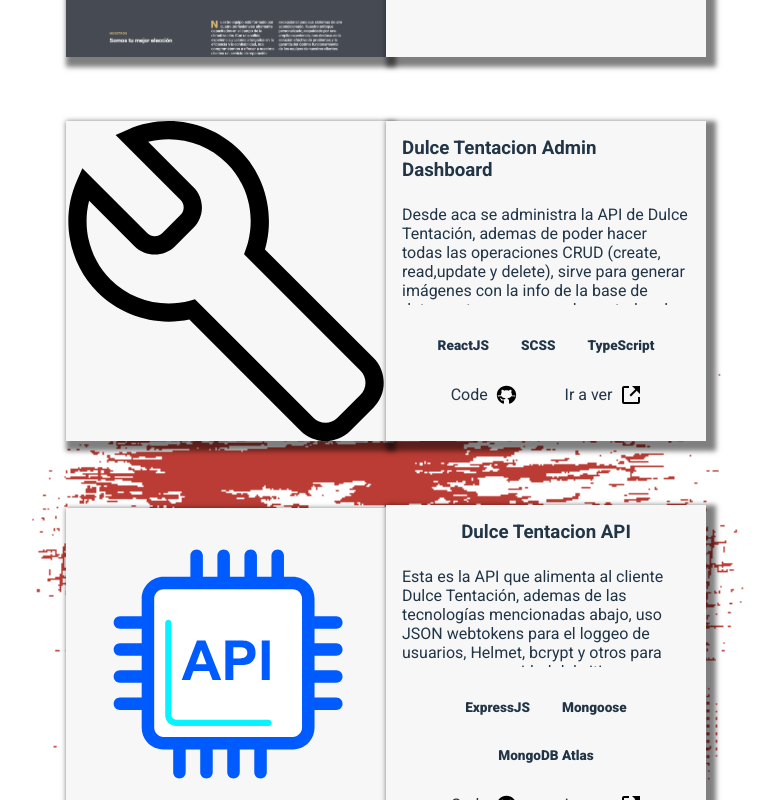
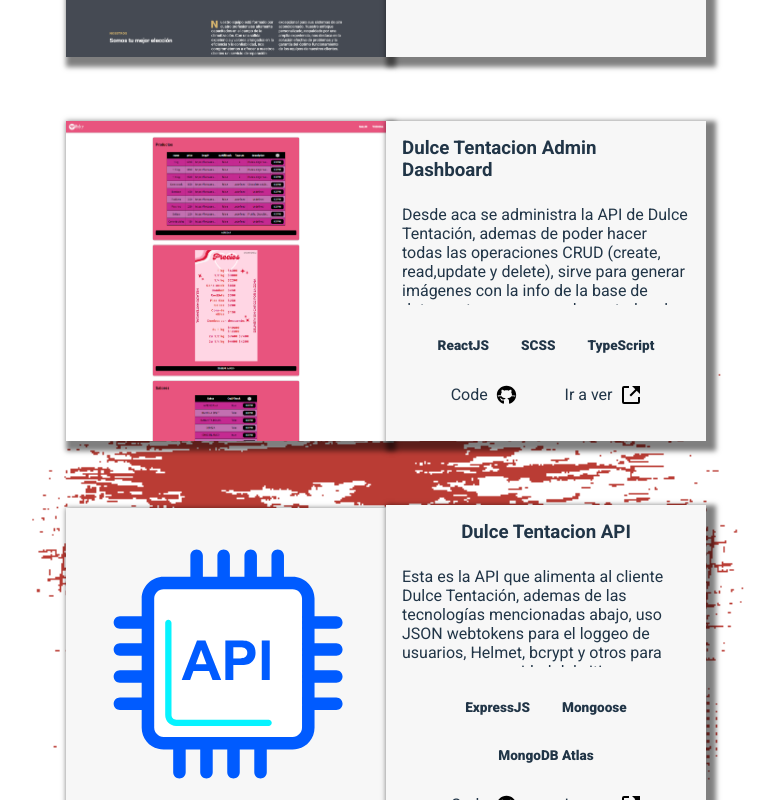
Before and after one commit to ae95caba/portfolio, a React (Vite) app: page / in a window 1280 px wide. Shown: the part 2860-3660 px from the top of the page, without its empty margins (254-1029 px from the left). Built offline with nearby package versions, Linux system fonts and the light colour scheme.

Commit message:
fix css of paint decals images

```diff
--- a/src/assets/projects/projects.json
+++ b/src/assets/projects/projects.json
@@ -18,7 +18,7 @@
   {
     "name": "Dulce Tentacion Admin Dashboard",
     "description": "Desde aca se administra la API de Dulce Tentación, ademas de poder hacer todas las operaciones CRUD (create, read,update y delete), sirve para generar imágenes con la info de la base de datos, estas se usan en los estados de la empresa. Ademas de esto, planeo agregarle una sección donde pueda ver los clientes del ultimo ves, productos mas vendidos y otras estadísticas, todo usando whatsapp-web.js.",
-    "thumbnail": "/src/assets/projects/admin.svg",
+    "thumbnail": "/src/assets/projects/dulce-tentacion-admin.png",
     "technologies": ["ReactJS", "SCSS", "TypeScript"],
     "repository": "https://github.com/ae95caba/dulce-tentacion-admin",
     "live": "https://dulce-tentacion-admin.netlify.app/"
--- a/src/index.scss
+++ b/src/index.scss
@@ -424,6 +424,7 @@
   .content {
     position: relative;
     .background-stroke {
+      max-width: 100%;
       position: absolute;
       left: 50%;
       transform: translate(-50%, -50%);
@@ -457,9 +458,8 @@
 
         .description,
         .thumbnail {
-          width: 20rem !important;
-          max-width: 20rem !important;
-          min-width: 20rem !important;
+          width: 20rem;
+
           background-color: $primary-color;
 
           box-shadow: 5px 5px 5px 5px rgba(0, 0, 0, 0.5);
@@ -487,8 +487,7 @@
         .description {
           padding: 1rem;
           z-index: 1;
-          flex: 1;
-          flex-basis: 0;
+
           display: flex;
           flex-direction: column;
           align-items: center;
@@ -507,7 +506,7 @@
             li {
               font-weight: 900;
               padding: 0.5rem;
-              // box-shadow: 0 0 5px 0 rgba(0, 0, 0, 0.5);
+
               font-size: 0.85rem;
               text-align: center;
             }
@@ -610,30 +609,6 @@
   .burger-menu {
     display: flex !important;
   }
-
-  /*  #projects {
-    .subcontainer {
-      position: relative;
-      &::before {
-        position: absolute;
-        content: "";
-        height: 113%;
-        width: 130%;
-        top: 50% !important;
-        left: 50% !important;
-        transform: translate(-50%, -50%) !important;
-        z-index: 0;
-        background-image: url("../src/assets/strokes/background-stroke.png");
-        background-size: 100% 100%;
-        filter: invert(34%) sepia(87%) saturate(7492%) hue-rotate(355deg)
-          brightness(85%) contrast($stroke-contrast);
-      }
-    }
-
-    .background-stroke {
-      display: none;
-    }
-  } */
 }
 @media screen and (min-width: 601px) {
   .sidebar,
```
Also changed, not shown: src/assets/projects/dulce-tentacion-admin.png (renamed from src/assets/projects/FireShot Capture 039 - Admin Dashboard - dulce-tentacion-admin.netlify.app.png).
